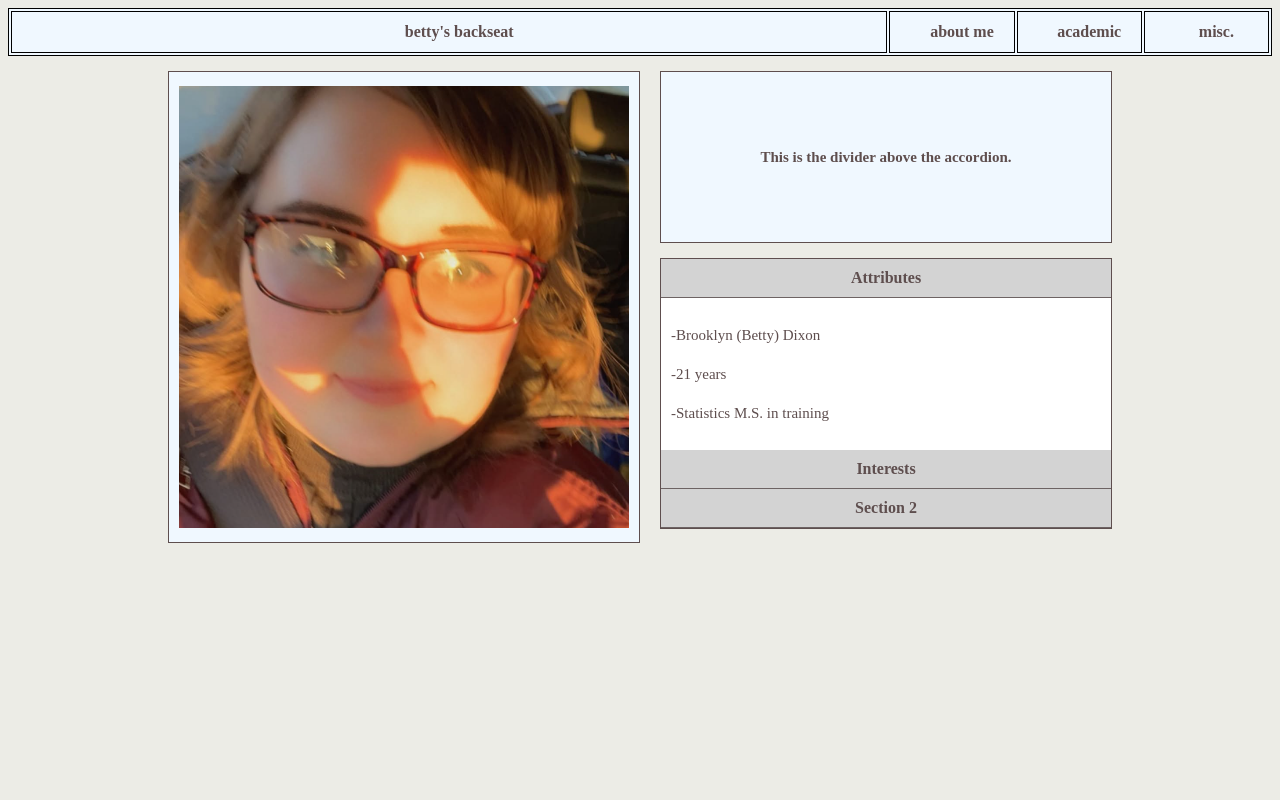
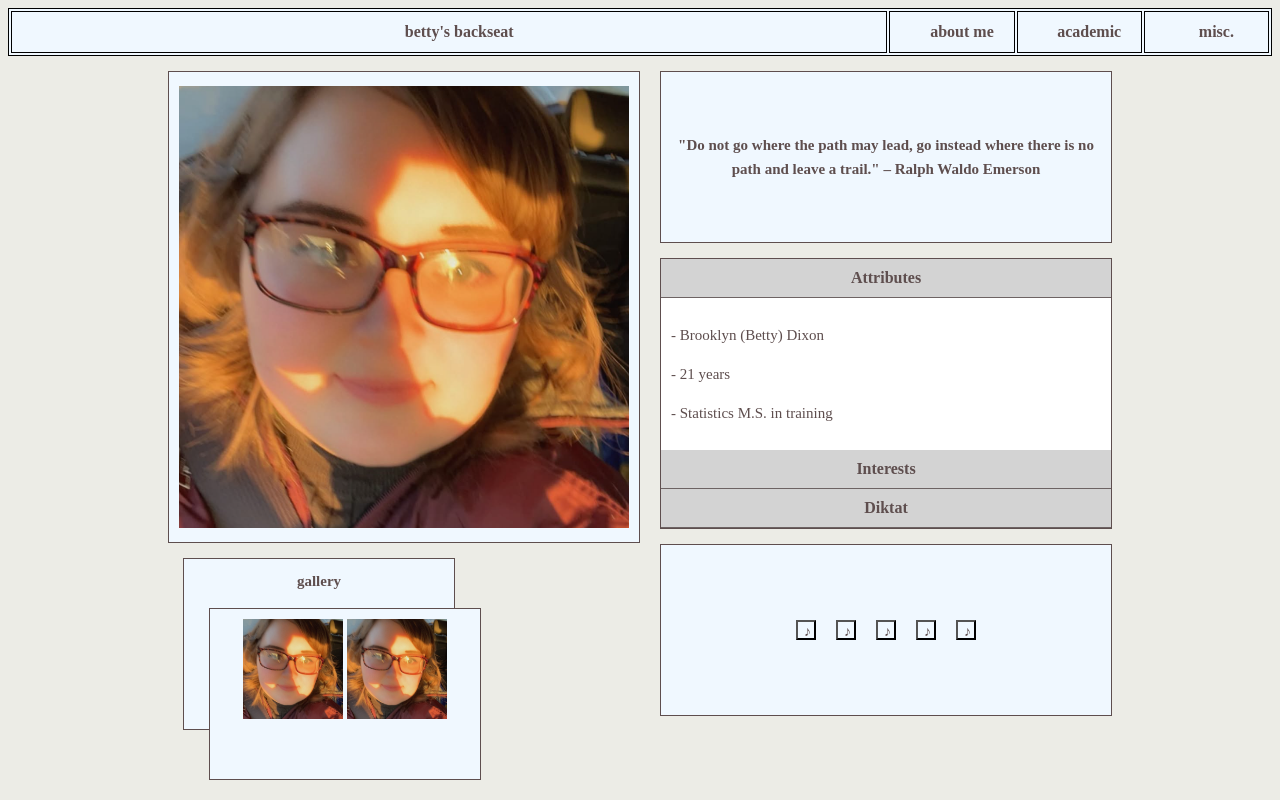
Before and after one commit to Bettypie13/bettysbackseat, a plain HTML site: page aboutbetty.html in a window 1280 px wide. Both pictures are taken after a click on the element "Attributes". Drawn offline with Linux system fonts and the light colour scheme; a web font is replaced by a local one.

Commit message:
second change to aboutbetty

```diff
--- a/aboutbetty.html
+++ b/aboutbetty.html
@@ -10,7 +10,18 @@
     display: flex;
     flex-direction: column;
     align-items: center;
+    cursor: url('woodstock1.cur'), auto; /* Default cursor */
 }
+
+        /* Override pointer cursor for clickable elements */
+        a, .expandable, .button, .button-music, .below-container, .extrabox, .top-container {
+            cursor: url('woodstock1.cur'), auto; /* Custom cursor on hover */
+        }
+
+        a:hover, .expandable:hover, .button:hover, .button-music:hover, .below-container:hover, .extrabox:hover, .top-container:hover {
+            cursor: url('woodstock1.cur'), auto; /* Ensure custom cursor when hovering */
+        }
+
             table, th, td {
                 border: 0.5px solid;
                 background-color: aliceblue;
@@ -37,7 +48,7 @@
                 color: rgb(172, 181, 184);
             }
 
-            /* Flexbox wrapper to align containers side by side */
+
             .wrapper {
                 display: flex;
                 justify-content: center;
@@ -62,15 +73,37 @@
                 max-width: 100%;
                 max-height: 100%;
             }
+            .below-container{
+                width: 250px;
+                height: 150px;
+                border: 0.5px solid rgb(94, 78, 78);
+                background-color: aliceblue;
+                padding: 10px;
+                font-size: 15px;
+                line-height: 1.6;
+                color: rgb(94, 78, 78);
+                text-align: center;
+                font-weight: bold;
+                margin: 15px;
+            }
+            .below-container:hover{
+                color: rgb(172, 181, 184);
 
-            /* Right-side section containing the divider and accordion */
+            }
+            .below-container img{
+                height: 100px;
+                width: 100px;
+
+            }
+
+
             .right-section {
                 display: flex;
                 flex-direction: column;
-                gap: 15px; /* Space between top container and accordion */
+                gap: 15px;
             }
 
-            /* Top container (divider above accordion) */
+
             .top-container {
                 width: 430px;
                 height: 150px;
@@ -86,13 +119,29 @@
                 text-align: center;
                 font-weight: bold;
             }
+            .extrabox{
+                width: 430px;
+                height: 150px;
+                border: 0.5px solid rgb(94, 78, 78);
+                background-color: aliceblue;
+                padding: 10px;
+                font-size: 15px;
+                line-height: 1.6;
+                color: rgb(94, 78, 78);
+                display: flex;
+                align-items: center;
+                justify-content: center;
+                text-align: center;
+                font-weight: bold;
+            }
 
-            /* Accordion Style Containers */
+
             .accordion {
                 width: 450px;
                 border: 0.5px solid rgb(94, 78, 78);
                 background-color: aliceblue;
             }
+
 
             .expandable {
                 cursor: pointer;
@@ -109,7 +158,7 @@
             }
 
             .content {
-                display: none; /* Hidden by default */
+                display: none;
                 padding: 10px;
                 background-color: white;
                 font-size: 15px;
@@ -125,10 +174,18 @@
                 font-size: 14px;
                 background-color: aliceblue;
                 color: rgb(94, 78, 78);
+                border: 0.5px solid rgb(94, 78, 78);
+                margin: 10px;
+            }
+            .button-music{
+                font-size: 14px;
+                background-color: aliceblue;
+                color: rgb(94, 78, 78);
+                height: 20px;
+                width: 20px;
+                margin: 10px;
+            }
 
-                border: 0.5px solid rgb(94, 78, 78); /* Fixed border */
-                margin: 10px; /* Adds space around the button */
-            }
 
         </style>
     </head>
@@ -143,54 +200,72 @@
 
         </table>
 
-        <!-- Wrapper to keep image and right section side by side -->
+
         <div class="wrapper">
+            <!-- Left Section: Image + New Container -->
+            <div class="left-section">
                 <div class="container">
                     <img src="bettypic.png" alt="Betty's Picture">
                 </div>
+                <div class="below-container">
+                    gallery
+                    <div class="below-container img">
+                    <img src="bettypic.png" alt="Betty's Picture">
+                    <img src="bettypic.png" alt="Betty's Picture">
+                   </div>
+                </div>
+            </div>
 
-            <!-- Right Section containing the new divider and accordion -->
+
             <div class="right-section">
                 <div class="top-container">
-                    This is the divider above the accordion.
+                    "Do not go where the path may lead, go instead where there is no path and leave a trail." – Ralph Waldo Emerson
                 </div>
 
-                <!-- Accordion Section -->
                 <div class="accordion">
                     <div class="expandable">Attributes</div>
                     <div class="content">
-                        <p>-Brooklyn (Betty) Dixon</p>
-                        <p>-21 years</p>
-                        <p>-Statistics M.S. in training</p>
+                        <p>- Brooklyn (Betty) Dixon</p>
+                        <p>- 21 years</p>
+                        <p>- Statistics M.S. in training</p>
                     </div>
+
 
                     <div class="expandable">Interests</div>
                     <div class="content">
-                        <p></p>
-                        <a href="https://people.tamu.edu/~brooklyndixon/" class="button">
+                        <a href="https://en.wikipedia.org/wiki/You_Are_the_Universe_(book)" class="button">
                             Quantum Mechanics <i class='fas fa-carrot'></i>
                         </a>
-
                         <a href="https://www.leagueoflegends.com/" class="button">
                             League of Legends "Jinx" <i class="fa-solid fa-puzzle-piece"></i>
                         </a>
-
-                        <a href="https://example.com/wheat" class="button">
+                        <a href="https://www.aldoleopold.org/about/the-land-ethic" class="button">
                             Environmental Ethics <i class="fa-solid fa-wheat-awn"></i>
                         </a>
-
-                        <a href="https://example.com/cubes" class="button">
+                        <a href="https://www.frontiersin.org/journals/marine-science/articles/10.3389/fmars.2022.1021170/full" class="button">
                             Marine Biology<i class="fa-solid fa-cubes"></i>
                         </a>
                     </div>
 
-                    <div class="expandable">Section 2</div>
+                    <div class="expandable"> Diktat </div>
                     <div class="content">
-                        <p>This is the content for Section 2.</p>
+                        <p>★ it's okay to embarrass yourself doing good things. </p>
                     </div>
 
+                </div>
+                <div class="extrabox">
+                    <div id="musicPlayer" style="display: none; text-align: center;">
+                        <p id="songTitle" style="font-weight: bold; margin: 5px;"></p>
+                        <audio id="audioPlayer" controls></audio>
+                    </div>
 
+                    <button class="button-music" data-src="americans.mp3.mp3" data-title="I'm Afraid of Americans">♪</button>
+                    <button class="button-music" data-src="corporeal.mp3.mp3" data-title="Corporeal">♪</button>
+                    <button class="button-music" data-src="cua.mp3.mp3" data-title="See You Again">♪</button>
+                    <button class="button-music" data-src="cigarettesdaydreams.mp3.mp3" data-title="Cigarettes Daydreams">♪</button>
+                    <button class="button-music" data-src="over.mp3.mp3" data-title="Don't Dream It's Over">♪</button>
                 </div>
+
             </div>
         </div>
 
@@ -207,7 +282,31 @@
             });
         </script>
         <script>
+             const musicPlayer = document.getElementById('musicPlayer');
+    const audioPlayer = document.getElementById('audioPlayer');
+    const songTitle = document.getElementById('songTitle');
 
+    document.querySelectorAll('.button-music').forEach(button => {
+        button.addEventListener('click', function () {
+            let songSrc = this.getAttribute('data-src');
+            let title = this.getAttribute('data-title');
+
+            if (audioPlayer.src.includes(songSrc) && !audioPlayer.paused) {
+                audioPlayer.pause();
+            } else {
+                audioPlayer.src = songSrc;
+                audioPlayer.play();
+                songTitle.textContent = title;
+                musicPlayer.style.display = "block";
+            }
+        });
+    });
+
+    audioPlayer.addEventListener('pause', function () {
+        if (audioPlayer.currentTime === 0) {
+            musicPlayer.style.display = "none";
+        }
+    });
         </script>
     </body>
 </html>
```
Also changed, not shown: 6 other files. Lines whose indentation alone changed are shown as unchanged.
